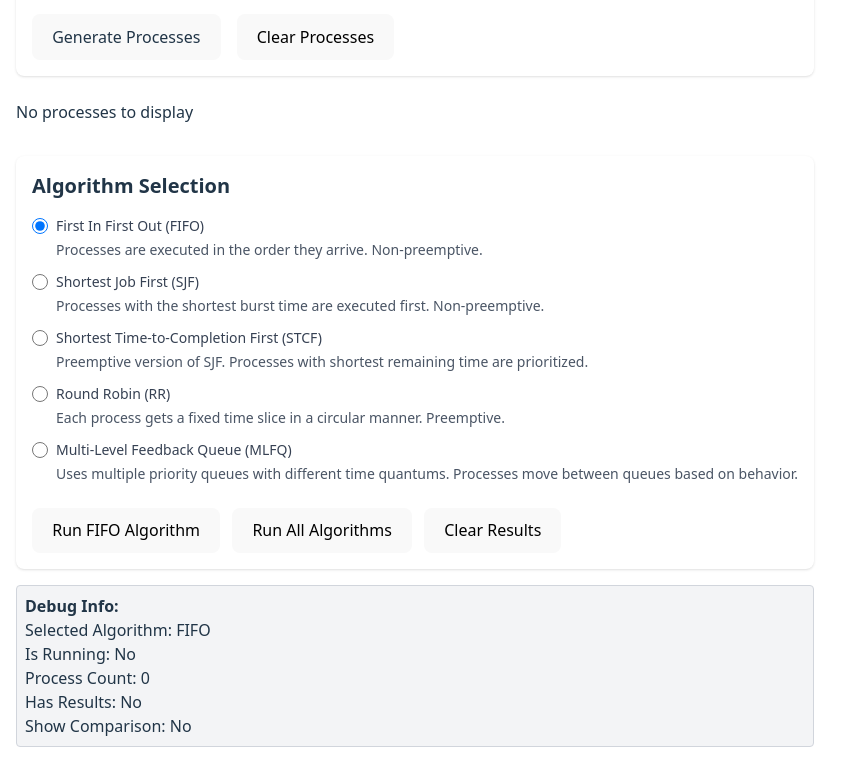
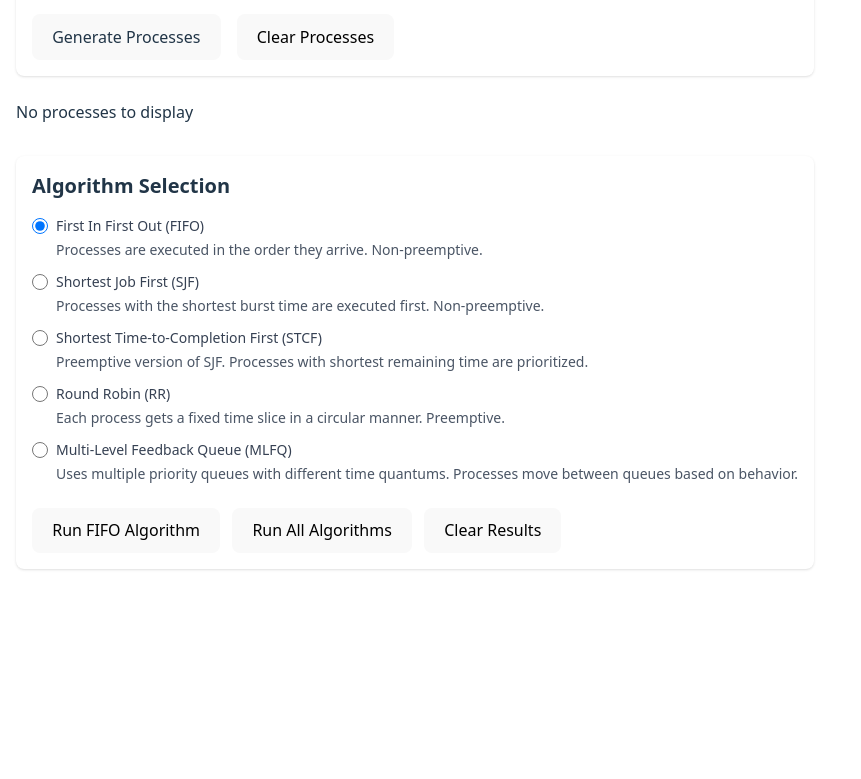
Before and after one commit to Geller99/ScheduleSim, a React (Vite) app: page / in a window 1280 px wide. Shown: the part 248-1027 px from the top of the page, without its empty margins (0-861 px from the left). After the commit the page ends 849 px from the top, so only its background shows below. Built offline with nearby package versions, Linux system fonts and the light colour scheme.

Commit message:
Preparing for deployment, removed debug component and cleanup

```diff
--- a/src/App.tsx
+++ b/src/App.tsx
@@ -60,8 +60,6 @@ const ScheduleSim = () => {
           default:
             result = runFIFO(processes);
         }
-        console.log("Algorithm result:", result);
-
         setResults(prevResults => {
           const newResults = {
             ...prevResults,
@@ -164,15 +162,6 @@ const ScheduleSim = () => {
         )
       )}
 
-      {/* Debug display */}
-      <div className="mt-4 p-2 border border-gray-300 bg-gray-100 rounded">
-        <p><strong>Debug Info:</strong></p>
-        <p>Selected Algorithm: {selectedAlgorithm}</p>
-        <p>Is Running: {isRunning ? 'Yes' : 'No'}</p>
-        <p>Process Count: {processes.length}</p>
-        <p>Has Results: {results[selectedAlgorithm] ? 'Yes' : 'No'}</p>
-        <p>Show Comparison: {showComparison ? 'Yes' : 'No'}</p>
-      </div>
     </div>
   );
 };
```
